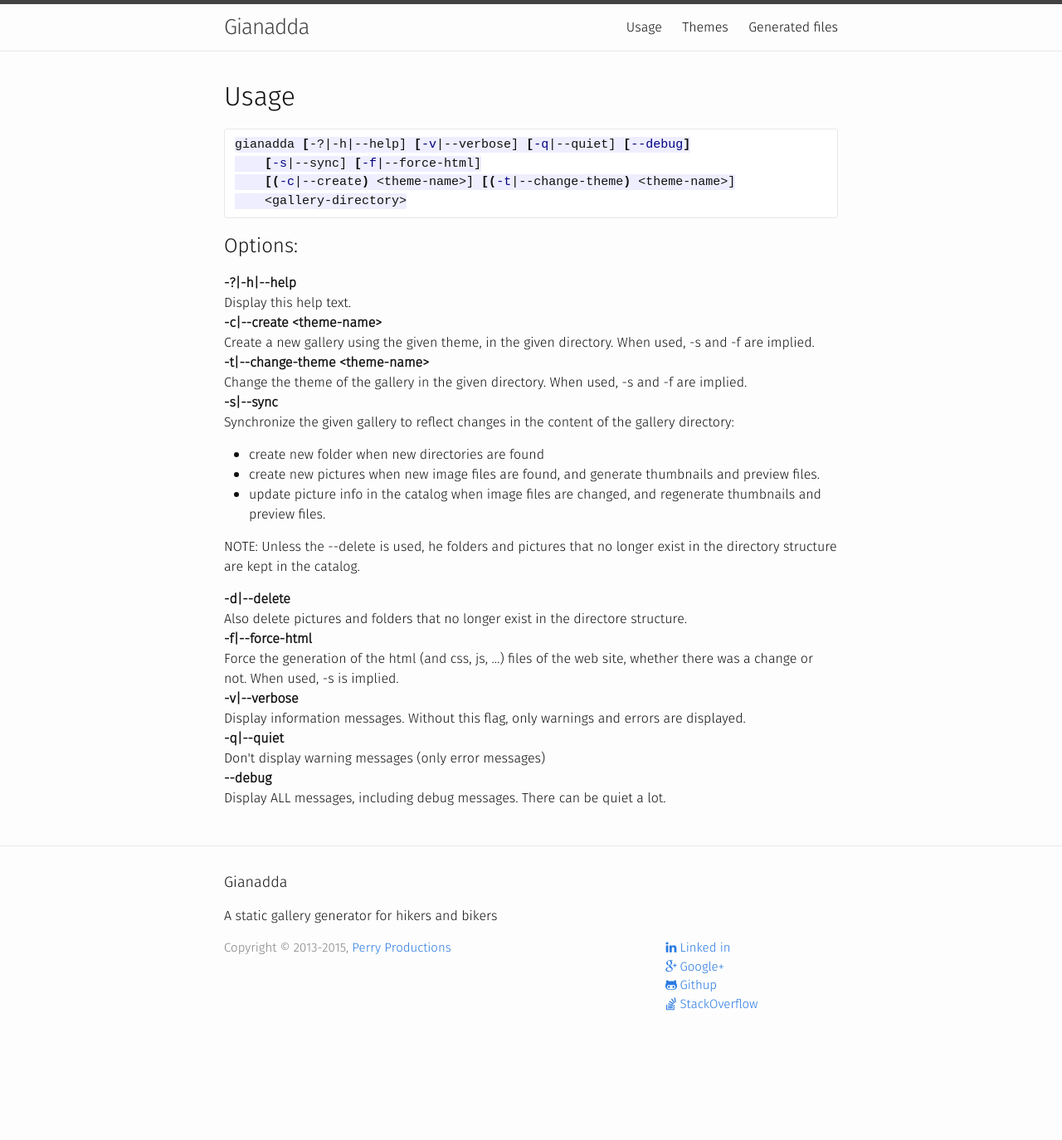
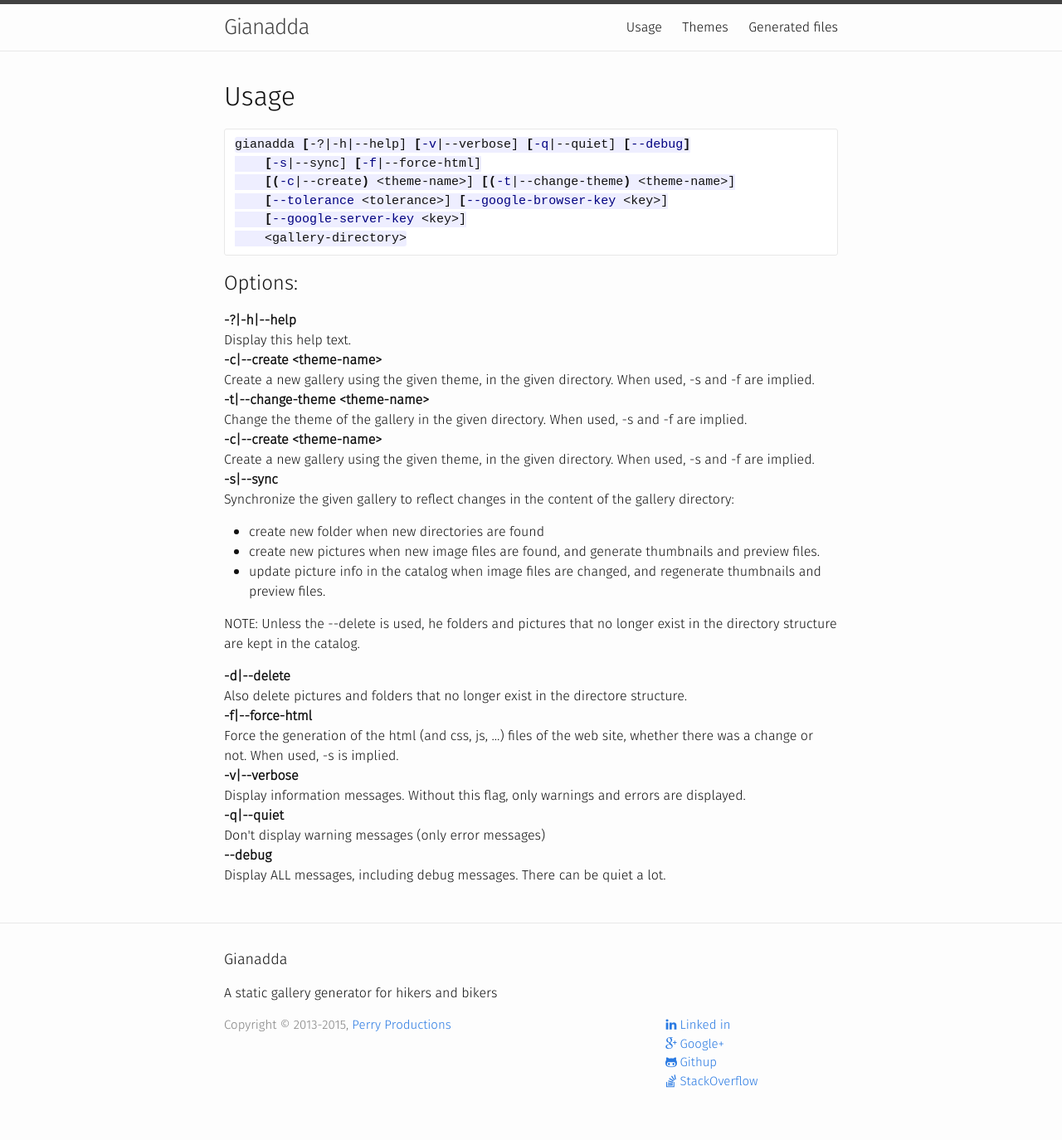
Before and after one commit to robbyn/gianadda-pages, a Jekyll site: the page built from Usage.md, in a window 1280 px wide. Shown: the whole page at 83% size. Built offline with Jekyll 4.4.1, drawn with Linux system fonts in a browser that asks for light colours; before the commit the page ends 1281 px from its top, so only the background shows below that.

Commit message:
Merge origin/master
Conflicts:
	.gitignore

````diff
--- a/Usage.md
+++ b/Usage.md
@@ -9,6 +9,8 @@ permalink: /Usage.html
 gianadda [-?|-h|--help] [-v|--verbose] [-q|--quiet] [--debug]
     [-s|--sync] [-f|--force-html]
     [(-c|--create) <theme-name>] [(-t|--change-theme) <theme-name>]
+    [--tolerance <tolerance>] [--google-browser-key <key>]
+    [--google-server-key <key>]
     <gallery-directory>
 ```
 
@@ -27,6 +29,11 @@ Display this help text.
 <dt>-t|--change-theme &lt;theme-name&gt;</dt>
 <dd>
     Change the theme of the gallery in the given directory.
+    When used, -s and -f are implied.
+</dd>
+<dt>-c|--create &lt;theme-name&gt;</dt>
+<dd>
+    Create a new gallery using the given theme, in the given directory.
     When used, -s and -f are implied.
 </dd>
 <dt>-s|--sync</dt>
````
Also changed, not shown: Themes/ThemeSettings.md (+4 -0 lines).
